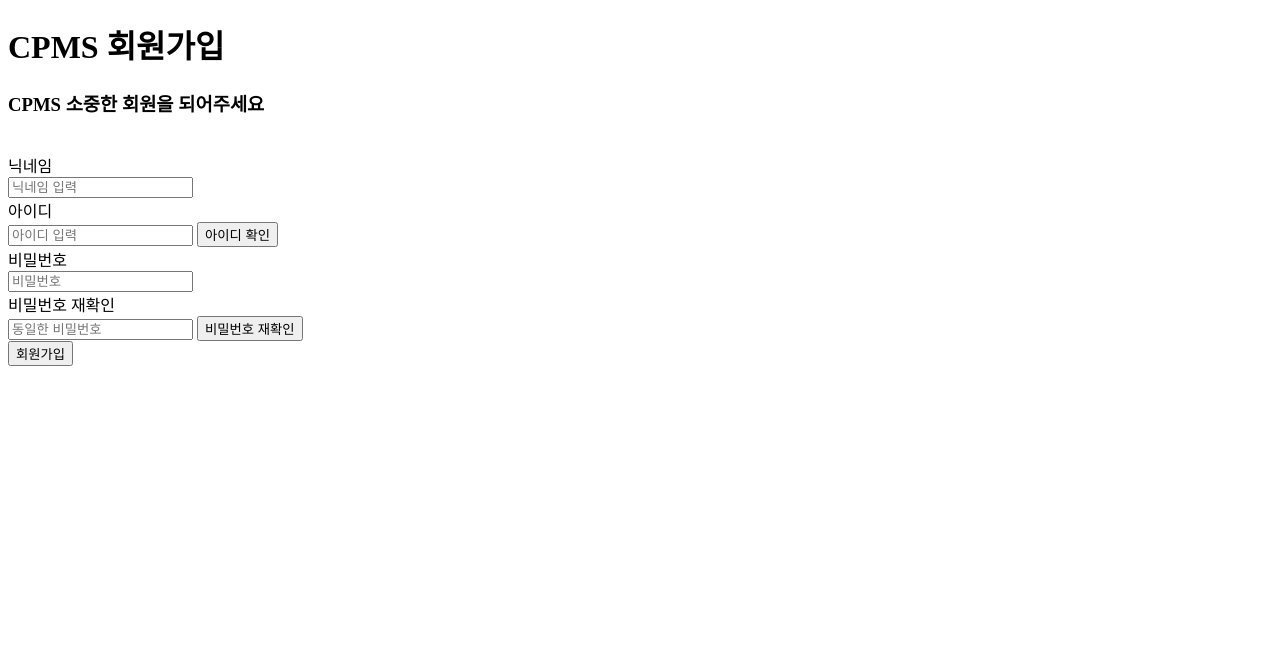
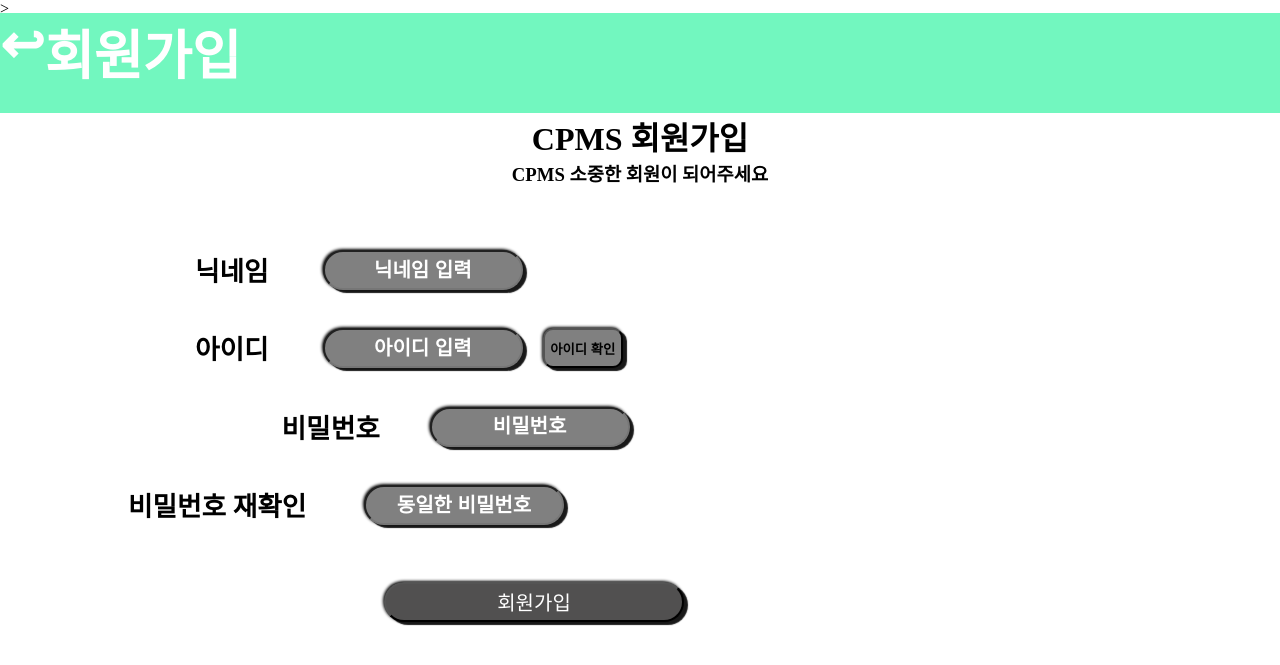
Before and after one commit to LeeJY0116/CPMS, a Django app: template CPMS/CPMSproject/CPMSapp/templates/signup.html in a window 1280 px wide. Shown: the top 665 px of the page. Run offline with Django 3.2, Linux system fonts and the light colour scheme; the template is opened without the code that fills it, so the values that code supplies are empty; some libraries are stand-ins or nearby versions.

Commit message:
signup ver1

```diff
--- /dev/null
+++ b/CPMS/CPMSproject/CPMSapp/static/signup.css
@@ -0,0 +1,129 @@
+* {
+    list-style: none;
+    text-decoration: none;
+    margin: 0px;
+    padding: 0px;
+    box-sizing: border-box;
+}
+
+.head li h1 a{
+    color: white;
+}
+
+.head{
+    margin-top: -200px;
+    height: 100px;
+    font-size: 20pt;;
+    display: flex;
+    background: #72F7BF;
+}
+
+header{
+    margin-top: 195px;
+    width: 100%;
+    text-align: center;
+    margin-bottom: 5%;
+}
+
+::placeholder{
+    font-size: 15pt;
+    text-align: center;
+    color: white;
+    font-weight: bolder;
+}
+.nickname{
+    display: flex;
+    font-size: 20pt;
+    font-weight: bolder;
+    padding-left: 195px;
+    margin-bottom: 3%;
+}
+
+.id{
+    display: flex;
+    font-size: 20pt;
+    font-weight: bolder;
+    padding-left: 195px;
+    margin-bottom: 3%;
+}
+
+.password{
+    display: flex;
+    font-size: 20pt;
+    font-weight: bolder;
+    padding-left: 22%;
+    margin-bottom: 3%;
+}
+
+.password-reconfirm{
+    display: flex;
+    font-size: 20pt;
+    font-weight: bolder;
+    padding-left: 10%;
+    margin-bottom: 3%;
+}
+
+.signup-etc{
+    padding-left: 30%;
+}
+
+.password input{
+    box-shadow: 4px 3px 1px rgba(0, 0, 0, 0.9), -1px -1px 3px rgba(0, 0, 0, 1);
+    margin-left: 5%;
+    width: 200px;
+    height: 40px;
+    border-radius: 20px;
+    font-size: 15pt;
+    background: gray;
+}
+
+.nickname input{
+    box-shadow: 4px 3px 1px rgba(0, 0, 0, 0.9), -1px -1px 3px rgba(0, 0, 0, 1);
+    margin-left: 5%;
+    width: 200px;
+    height: 40px;
+    border-radius: 20px;
+    font-size: 15pt;
+    background: gray;
+}
+
+.idput {
+    box-shadow: 4px 3px 1px rgba(0, 0, 0, 0.9), -1px -1px 3px rgba(0, 0, 0, 1);
+    margin-left: 5%;
+    width: 200px;
+    height: 40px;
+    border-radius: 20px;
+    font-size: 15pt;
+    display: flex;
+    background: gray;
+}
+
+.idbutton{
+    box-shadow: 4px 3px 1px rgba(0, 0, 0, 0.9), -1px -1px 3px rgba(0, 0, 0, 1);
+    margin-left: 20px;
+    text-align: center;
+    width: 80px;
+    border-radius: 10px;
+    font-size: 10pt;
+    font-weight: bolder;
+    background: gray;
+}
+
+.password-reconfirm input{
+    margin-left: 5%;
+    width: 200px;
+    height: 40px;
+    border-radius: 20px;
+    font-size: 15pt;
+    background: gray;
+    box-shadow: 4px 3px 1px rgba(0, 0, 0, 0.9), -1px -1px 3px rgba(0, 0, 0, 1);
+}
+.signup-etc input{
+    box-shadow: 4px 3px 1px rgba(0, 0, 0, 0.9), -1px -1px 3px rgba(0, 0, 0, 1);
+    width: 300px;
+    height: 40px;
+    border-radius: 20px;
+    background: #515050;
+    color: white;
+    font-size: 15pt;
+}
--- a/CPMS/CPMSproject/CPMSapp/templates/login.html
+++ b/CPMS/CPMSproject/CPMSapp/templates/login.html
@@ -28,11 +28,11 @@
             <form action="" method="get">
                 <div class="login_id">
                     <h4>UserID</h4>
-                    <input id='userid' type='text' placeholder="Username" /><br>
+                    <input id='userid' type='text' placeholder="Username" maxlength="10" /><br>
                 </div>
                 <div class="login_pw">
                     <h4>Password</h4>
-                    <input id='userpassword' type='password' placeholder="Password" maxlength='5' /><br>
+                    <input id='userpassword' type='password' placeholder="Password" maxlength='13' /><br>
                 </div>
                 <div class="login_check">
                     <input type="checkbox" name="" id=""> 로그인 정보 기억
--- a/CPMS/CPMSproject/CPMSapp/templates/signup.html
+++ b/CPMS/CPMSproject/CPMSapp/templates/signup.html
@@ -5,26 +5,46 @@
     <meta charset="UTF-8">
     <meta http-equiv="X-UA-Compatible" content="IE=edge">
     <meta name="viewport" content="width=device-width, initial-scale=1.0">
+    <link rel="stylesheet" href="../static/signup.css">
     <title>CPMS-signup</title>
 </head>
 
-<body>
-    <h1>CPMS 회원가입</h1>
-    <h3>CPMS 소중한 회원을 되어주세요</h3>
+<body>>
+    <header >
+        <div class="head" style="width: 100%;">
+            <li>
+                <h1><a href="#">↩</a></h1>
+            </li>
+            <li>
+                <h1><a href="http://www.naver.com">회원가입</a></h1>
+            </li>
+    </div>
+        <h1>CPMS 회원가입</h1>
+        <h3>CPMS 소중한 회원이 되어주세요</h3>
+    </header>
     <form name="CPMS-signup" action="" method="post">
-        <br>닉네임<br>
-        <input type="text" name="s_user_name" placeholder="닉네임 입력">
-        <br>아이디<br>
-        <input type="text" name="s_userId" placeholder="아이디 입력">
-        <input type="button" name="s_userCheck" value="아이디 확인">
-        <br>
-        비밀번호<br>
-        <input type="password" name="s_userPw1" placeholder="비밀번호"><br>
-        비밀번호 재확인<br>
-        <input type="password" name="s_user_Pw2" placeholder="동일한 비밀번호">
-        <input type="button" name="s_user_PwCheck" value="비밀번호 재확인">
-        <br>
-        <input type="submit" name="s_user_submit" value="회원가입">
+        <div class="nickname">
+            <br><div class="nictext">닉네임</div><br>
+            <input type="text" name="s_user_name" placeholder="닉네임 입력">
+        </div>
+        <div class="id">
+            <br><div class="idtext">아이디</div><br>
+            <input type="text" name="s_userId" class = "idput" placeholder="아이디 입력">
+            <input type="button" class = "idbutton"  name="s_userCheck" value="아이디 확인">
+        </div>
+        <div class="password">
+            <br><div class="pwtext">비밀번호</div><br>
+            <input type="password" name="s_userPw1" placeholder="비밀번호">
+        </div>
+        <div class="password-reconfirm">
+            <br><div class="pwcftext">비밀번호 재확인</div><br>
+            <input type="password" name="s_user_Pw2" placeholder="동일한 비밀번호">
+        </div>
+        <div class="signup-etc">
+            <br>
+            <input type="submit" name="s_user_submit" value="회원가입">
+        </div>
+
     </form>
 
     <footer>
```
